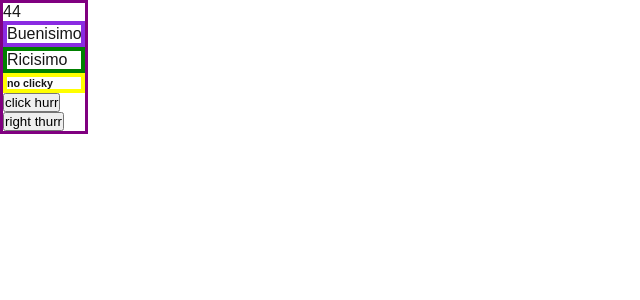
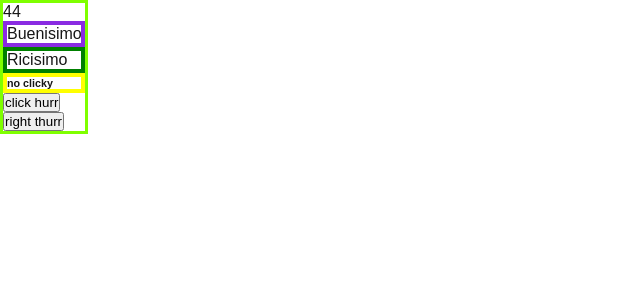
Before and after one commit to freddywho/basegame, a Next.js app: page / in a window 1280 px wide. Shown: the top 300 px of the page, without its empty margins (0-640 px from the left). Built offline with nearby package versions, Linux system fonts and the light colour scheme.

Commit message:
Interview #104

```diff
--- a/src/app/page.module.css
+++ b/src/app/page.module.css
@@ -1,5 +1,5 @@
 .page {
-  border: 3px solid purple;
+  border: 3px solid chartreuse;
   width: 88px;
 }
 
```
